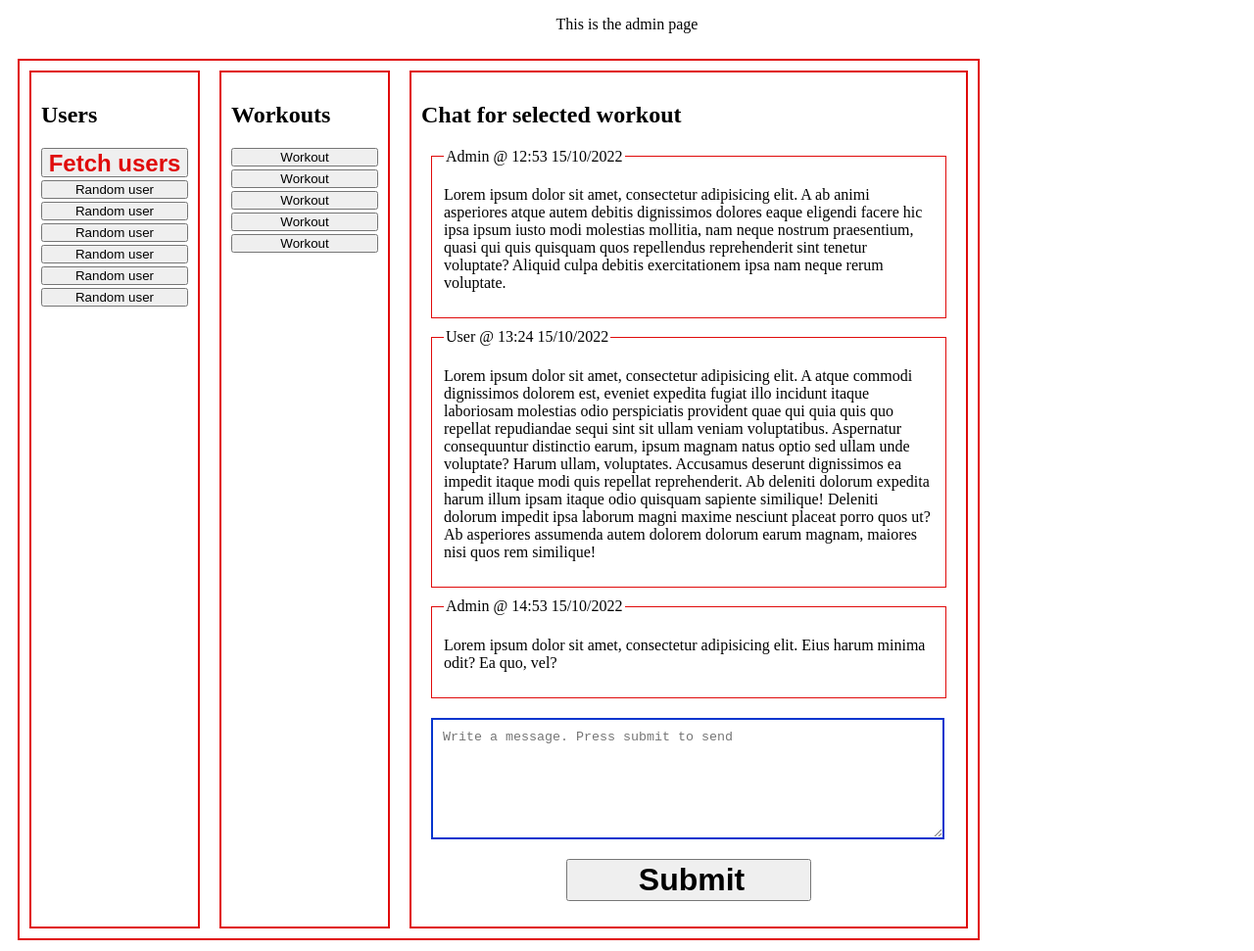
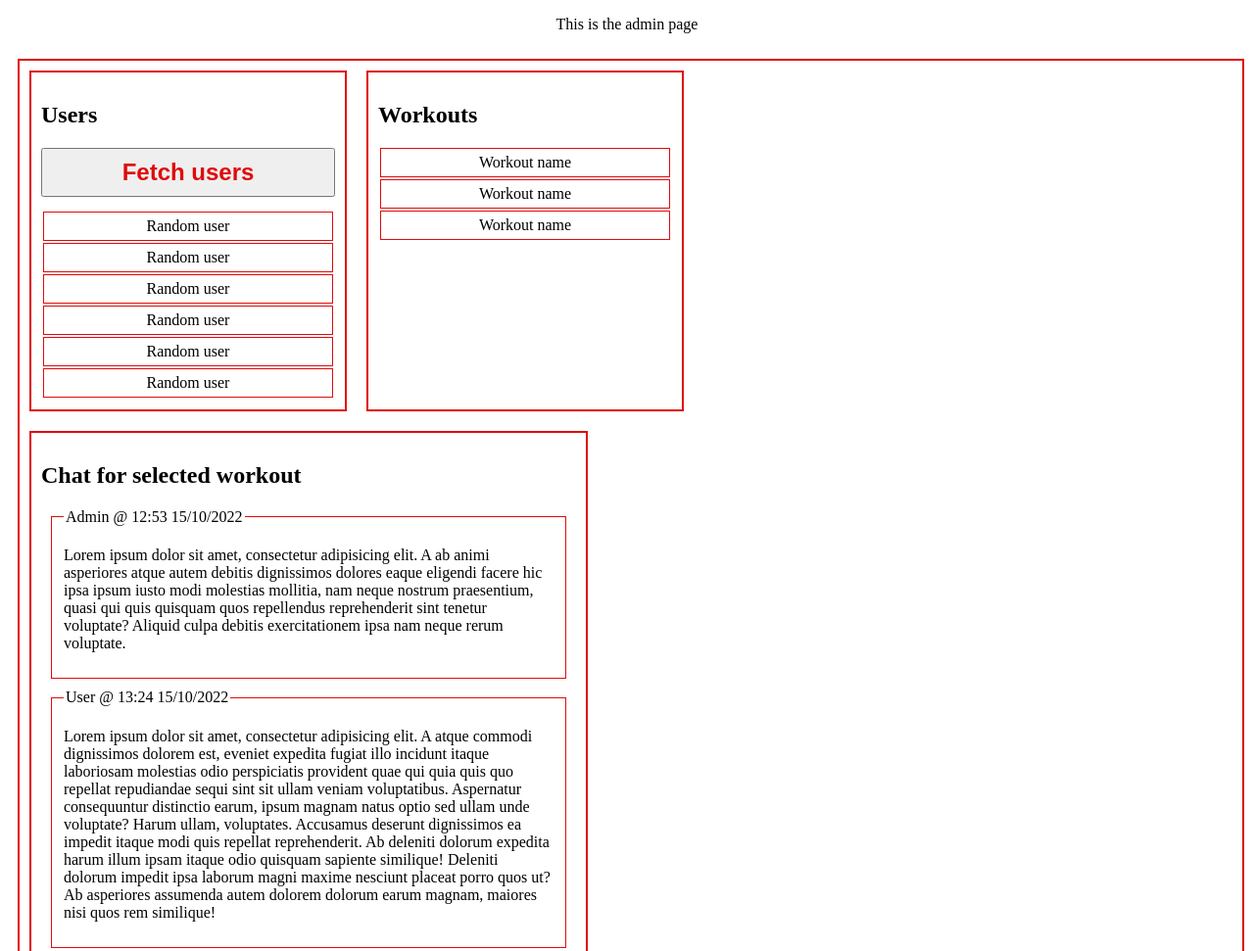
Before and after one commit to Vaniljbulle/XpertGym, a website: page frontend/admin.html in a window 1280 px wide. Shown: the top 971 px of the page at 98% size. Drawn offline with Linux system fonts and the light colour scheme.

Commit message:
updated from buttons to list

```diff
--- a/frontend/admin.html
+++ b/frontend/admin.html
@@ -9,23 +9,40 @@
 <p>This is the admin page</p>
 <!-- List of users -->
 <div class="devChatFrame">
-    <div class="devChatUsers">
+    <div class="devListContainer">
         <h2>Users</h2>
         <button id="fetch_users" class="fetch">Fetch users</button>
-        <button>Random user</button>
-        <button>Random user</button>
-        <button>Random user</button>
-        <button>Random user</button>
-        <button>Random user</button>
-        <button>Random user</button>
+        <div class="devListItem">
+            <p>Random user</p>
+        </div>
+        <div class="devListItem">
+            <p>Random user</p>
+        </div>
+        <div class="devListItem">
+            <p>Random user</p>
+        </div>
+        <div class="devListItem">
+            <p>Random user</p>
+        </div>
+        <div class="devListItem">
+            <p>Random user</p>
+        </div>
+        <div class="devListItem">
+            <p>Random user</p>
+        </div>
     </div>
-    <div>
+
+    <div class="devListContainer">
         <h2>Workouts</h2>
-        <button>Workout</button>
-        <button>Workout</button>
-        <button>Workout</button>
-        <button>Workout</button>
-        <button>Workout</button>
+        <div class="devListItem">
+            <p>Workout name</p>
+        </div>
+        <div class="devListItem">
+            <p>Workout name</p>
+        </div>
+        <div class="devListItem">
+            <p>Workout name</p>
+        </div>
     </div>
     <div>
         <h2>Chat for selected workout</h2>
--- a/frontend/style.css
+++ b/frontend/style.css
@@ -612,15 +612,15 @@ img{
 
 /* Button style */
 .devChatFrame button {
-    width: 150px;
-    margin-top: 3px;
-    padding: 0;
     display: block;
 }
 
 /* Button stand out style */
 .devChatFrame .fetch {
-    height: 30px;
+    width: 300px;
+    margin-top: 3px;
+    margin-bottom: 15px;
+    height: 50px;
     color: #e00b0b;
     font-size: 1.5em;
     font-weight: 700;
@@ -649,3 +649,30 @@ img{
     display: flex;
     flex-direction: column;
 }
+
+.devChatFrame .devListContainer {
+    min-width: 300px;
+    max-width: 500px;
+}
+.devChatFrame .devListContainer p {
+    margin: 5px;
+}
+.devChatFrame .devListItem{
+    margin: 2px;
+    padding: 0;
+    border: 1px solid #e00b0b;
+    transition: 0.3s;
+    cursor: pointer;
+}
+.devChatFrame .devListItem:hover{
+    background-color: #e00b0b;
+    color: white;
+    transform: scale(1.01);
+    box-shadow: 0 8px 16px 0 rgba(0,0,0,0.2), 0 6px 20px 0 rgba(0,0,0,0.19);
+}
+
+.devChatFrame .devListItem:active {
+    background-color: #e00b0b;
+    box-shadow: 0 5px #666;
+    transform: translateY(4px);
+}
```
Also changed, not shown: frontend/testpage_private.html (+10 -6 lines).
